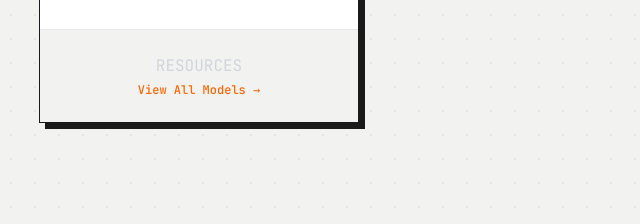
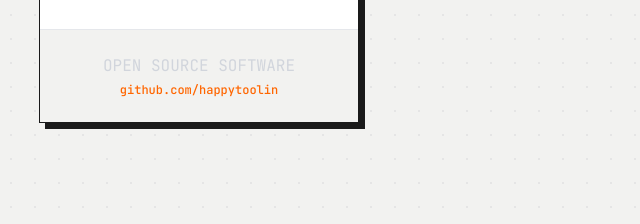
Before and after one commit to happytoolin/happytokenizer, an Astro site: page / in a window 1280 px wide. Shown: the part 573-797 px from the top of the page, 1-641 px from the left. Built offline with nearby package versions, Linux system fonts and the light colour scheme; Astro itself is replaced by a stand-in of ours.

Commit message:
Restore original sidebar footer from pre-Tailwind refactor
- Replace 'Resources' section with original 'Open Source Software' label
- Change link from '/models' to 'https://github.com/happytoolin/happytokenizer'
- Update link text from 'View All Models →' to 'github.com/happytoolin'
- Keep the same background (var(--c-paper)/bg-brand-paper) and border styling
- Maintain hover behavior with orange underline effect

```diff
--- a/src/components/react/TokenizerApp.tsx
+++ b/src/components/react/TokenizerApp.tsx
@@ -350,16 +350,17 @@ export function TokenizerApp() {
           </div>
         </div>
 
-        {/* Footer in Sidebar */}
         <div className="p-6 border-t border-gray-200 bg-brand-paper">
-          <span className="font-mono text-xxs text-gray-300 uppercase mb-1 text-center block">
-            Resources
-          </span>
+          <div className="font-mono text-xxs text-gray-300 uppercase mb-1 text-center block">
+            Open Source Software
+          </div>
           <a
-            href="/models"
+            href="https://github.com/happytoolin/happytokenizer"
+            target="_blank"
+            rel="noopener noreferrer"
             className="font-mono text-xs text-brand-black no-underline font-semibold text-center block hover:text-brand-orange transition-colors hover:underline"
           >
-            View All Models →
+            github.com/happytoolin
           </a>
         </div>
       </aside>
```
